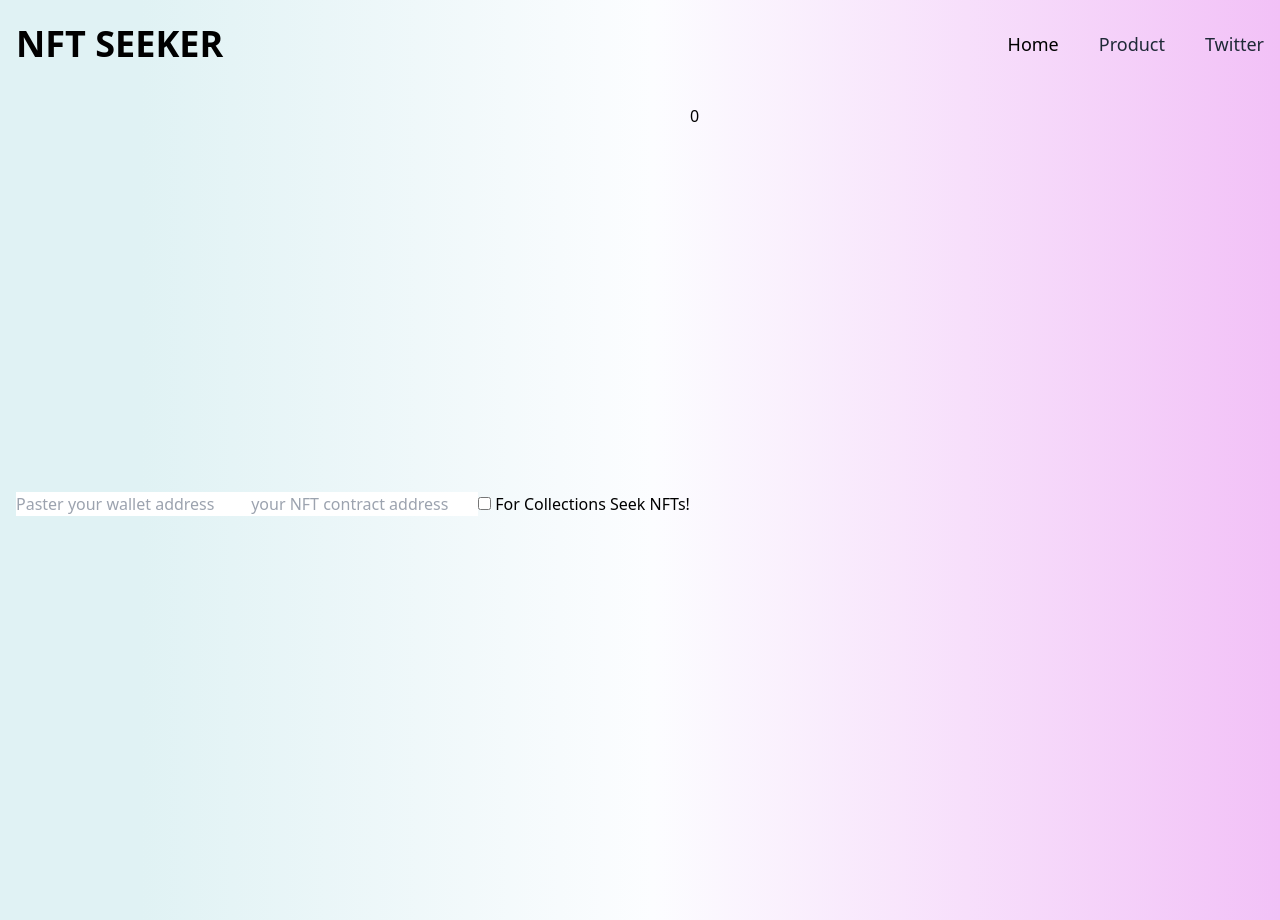
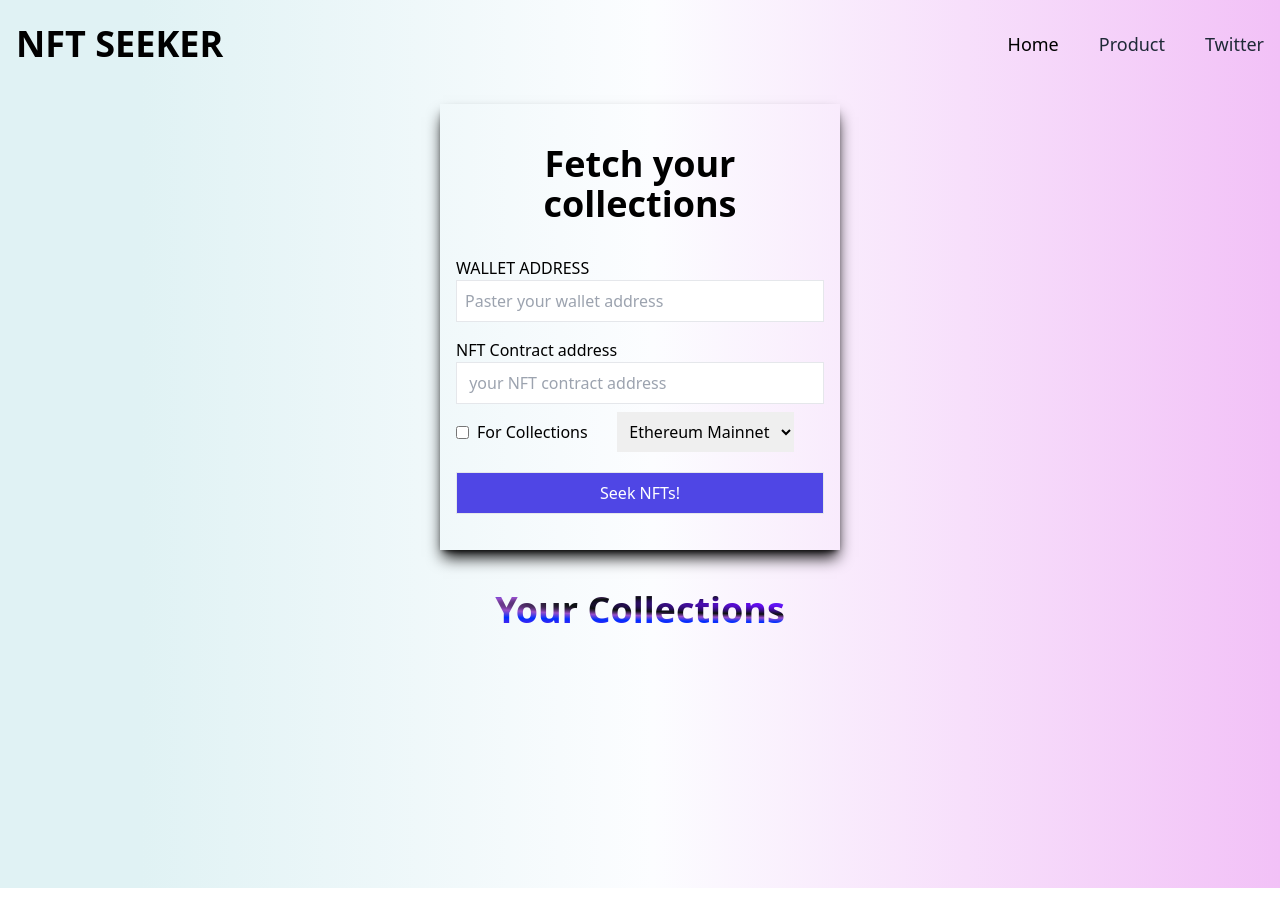
Before and after one commit to sandy2108/NFT-Seeker, a Next.js app: page /product in a window 1280 px wide. After the commit the page ends 888 px from the top, so only its background shows below. Built offline with nearby package versions, Linux system fonts and the light colour scheme.

Commit message:
Done everything except netwrok configuration

```diff
--- a/package.json
+++ b/package.json
@@ -18,5 +18,8 @@
     "react-dom": "18.2.0",
     "react-icons": "^4.10.1",
     "tailwindcss": "3.3.3"
+  },
+  "devDependencies": {
+    "@tailwindcss/aspect-ratio": "^0.4.2"
   }
 }
--- a/src/components/NftCard.jsx
+++ b/src/components/NftCard.jsx
@@ -1,15 +1,64 @@
+import { useState } from "react";
 
-import Image from "next/image"
+const NftCard = ({ nft }) => {
+  const [isImageLoaded, setImageLoaded] = useState(true);
+  const isGatewayValid = nft.media[0].gateway.startsWith("https://nft-cdn.alchemy.com/eth-mainnet/");
+  const placeholderImage = "https://via.placeholder.com/400";
 
-const NftCard = ({nft}) => {
+  const [isLoading, setLoading] = useState(true);
+
+  const handleImageError = () => {
+    setImageLoaded(false);
+  };
+
+  const handleImageLoad = () => {
+    setLoading(false);
+  };
+
+  function helperfunction(...classes) {
+    return classes.filter(Boolean).join(" ");
+  }
+
   return (
     <div>
-        <div>
-           <img src={nft.media[0].gateway}></img>
+      <div className="aspect-w-1 aspect-h-1 xl:aspect-w-7 xl:aspect-h-8 w-full overflow-hidden rounded-lg bg-gray-200">
+        <div className="hover:border cursor-pointer hover:scale-9 border-blue-600">
+          {isImageLoaded ? (
+            <img
+              src={isGatewayValid ? nft.media[0].gateway : placeholderImage}
+              alt="/"
+              layout="fill"
+              objectFit="cover"
+              className={helperfunction('group-hover:opacity-75 duration-700 ease-in-out', isLoading ? 'grayscale blur-xl scale-110' : 'grayscale-0 blur-0 scale-100')}
+              onError={handleImageError}
+              onLoad={handleImageLoad}
+            />
+          ) : (
+            <video
+              src={isGatewayValid ? nft.media[0].gateway : placeholderImage}
+              alt="/"
+              layout="fill"
+              autoPlay
+              loop
+              muted
+              className={helperfunction('group-hover:opacity-75 duration-700 ease-in-out', isLoading ? 'grayscale blur-xl scale-110' : 'grayscale-0 blur-0 scale-100')}
+              onError={handleImageError}
+              onLoad={handleImageLoad}
+            />
+          )}
         </div>
-        <p>{nft.title}</p>
+        <div className="flex flex-col bg-gray-700">
+          <div className="flex justify-between">
+            <p className="m-2 font-bold text-md text-white">{nft.title}</p>
+          </div>
+          <div className="flex justify-between">
+            <p className="text-md text-white m-2 font-bold">Symbol: <span className="text-red-200 font-md">{nft.contractMetadata.symbol}</span></p>
+            <p className="text-md text-white m-2 font-bold">Type: <span className="text-red-200 font-md">{nft.contractMetadata.tokenType}</span></p>
+          </div>
+        </div>
+      </div>
     </div>
-  )
-}
+  );
+};
 
-export default NftCard
+export default NftCard;
--- a/src/pages/product.js
+++ b/src/pages/product.js
@@ -1,95 +1,141 @@
-import NftCard from '@/components/NftCard';
-import React, { useState } from 'react'
-
+import NftCard from "@/components/NftCard";
+import React, { useState } from "react";
 
 const product = () => {
-
   //set usestate for holiding user address
   const [address, setAddress] = useState("");
 
   //This one for Specific NFTs collection contract address
-  const [collection , setCollection] = useState("");
+  const [collection, setCollection] = useState("");
 
-  const[NFTs,setNFTs] = useState([]);
+  const [NFTs, setNFTs] = useState([]);
 
-  const[fetchCollection, setFetchCollection] = useState(false);
+  const [fetchCollection, setFetchCollection] = useState(false);
 
   //Fetch NFTs from Alchmey
-  const fetchNFTs = async() => {
+  const fetchNFTs = async () => {
     let nfts;
     console.log("Fetching NFTs");
-    const baseURL = "https://eth-mainnet.alchemyapi.io/v2/DQTqb0VvexXjpFaO_WyGpPnsm13qCse6/getNFTs/"
+    const baseURL =
+      "https://eth-mainnet.alchemyapi.io/v2/DQTqb0VvexXjpFaO_WyGpPnsm13qCse6/getNFTs/";
 
-
-    if(!collection.length) {
-       var requestOptions= {
-        method: 'GET'
+    if (!collection.length) {
+      var requestOptions = {
+        method: "GET",
       };
       const fetchURL = `${baseURL}?owner=${address}`;
 
-       nfts=await fetch(fetchURL,requestOptions).then(data => data.json())
-    }else{
-       console.log("Fetching nfts from collection owned by address")
+      nfts = await fetch(fetchURL, requestOptions).then((data) => data.json());
+    } else {
+      console.log("Fetching nfts from collection owned by address");
       const fetchURL = `${baseURL}?owner=${address}&contractAddresses%5B%5D=${collection}`;
-       nfts= await fetch(fetchURL, requestOptions).then(data => data.json())
+      nfts = await fetch(fetchURL, requestOptions).then((data) => data.json());
     }
 
-    if(nfts){
-      console.log("NFTS:", nfts)
-      setNFTs(nfts.ownedNfts)
+    if (nfts) {
+      console.log("NFTS:", nfts);
+      setNFTs(nfts.ownedNfts);
+    }
+  };
+
+  const fetchNFTsForCollection = async () => {
+    if (collection.length) {
+      var requestOptions = {
+        method: "GET",
+      };
+      const baseURL =
+        "https://eth-mainnet.alchemyapi.io/v2/DQTqb0VvexXjpFaO_WyGpPnsm13qCse6/getNFTsForCollection/";
+      const fetchURL = `${baseURL}?contractAddress=${collection}&withMetadata=${"true"}`;
+      const nfts = await fetch(fetchURL, requestOptions).then((data) =>
+        data.json()
+      );
+
+      if (nfts) {
+        console.log("NFTs in Collections", nfts);
+        setNFTs(nfts.nfts);
       }
     }
-
-  const fetchNFTsForCollection = async () => {
-
-    if(collection.length) {
-       var requestOptions= {
-        method: 'GET'
   };
-       const baseURL = "https://eth-mainnet.alchemyapi.io/v2/DQTqb0VvexXjpFaO_WyGpPnsm13qCse6/getNFTsForCollection/";
-       const fetchURL = `${baseURL}?contractAddress=${collection}&withMetadata=${"true"}`;
-       const nfts = await fetch(fetchURL,requestOptions).then(data => data.json())
-
-       if(nfts){
-        console.log("NFTs in Collections", nfts)
-        setNFTs(nfts.nfts)
-      }
-    }
-  }
 
   return (
-    <div className='w-full navbarbg'>
-       <div className='flex max-w-[1340px] mx-auto p-4'>
-          <div className='flex min-h-screen flex-col items-center justify-center py-2'>
-             <div>
-                <input onChange={(e) => {setAddress(e.target.value)}} value={address} type="text" placeholder="Paster your wallet address"></input>
-                <input onChange={(e) => {setCollection(e.target.value)}} value={collection} type="text" placeholder=' your NFT contract address'></input>
-                <label><input onChange={(e)=>{setFetchCollection(e.target.checked)}} type={'checkbox'}/> For Collections </label>
-                <button onClick={()=> {
-                  if(fetchCollection){
-                    fetchNFTsForCollection()
-                  }else{
-                    fetchNFTs()
-                  }
-                }}> Seek NFTs!</button>
+    <div className="w-full min-h-screen navbarbg">
+      <div className="max-w-[1240px] mx-auto p-4">
+        <div className="w-full grid grid-cols-1 ">
+          <div className="flex flex-col justify-center">
+            <div className="max-w-[400px] w-full mx-auto p-4 shadow-lg shadow-black">
+              <h2 className="text-4xl font-bold text-center py-6 ">
+                Fetch your collections
+              </h2>
+              <div className="flex flex-col py-2 ">
+                <label>WALLET ADDRESS</label>
+                <input
+                  onChange={(e) => {
+                    setAddress(e.target.value);
+                  }}
+                  value={address}
+                  type="text"
+                  placeholder="Paster your wallet address"
+                  className="border p-2"
+                ></input>
+              </div>
+              <div className="flex flex-col py-2">
+                <label>NFT Contract address</label>
+                <input
+                  onChange={(e) => {
+                    setCollection(e.target.value);
+                  }}
+                  value={collection}
+                  type="text"
+                  placeholder=" your NFT contract address"
+                  className="border p-2"
+                ></input>
               </div>
 
+              <div className="flex  justify-between ">
+                <label className="flex items-center ">
+                  <input
+                    onChange={(e) => {
+                      setFetchCollection(e.target.checked);
+                    }}
+                    type={"checkbox"}
+                    className="mr-2"
+                  />{" "}
+                  For Collections{" "}
+                </label>
+                <select className="p-2 mx-auto flex">
+                  <option>Ethereum Mainnet</option>
+                  <option>Polygon Mainenet</option>
+                  <option>Arbitrium</option>
+                  <option>Optimism</option>
+                </select>
               </div>
-
-          <div>
-            {
-              NFTs.length && NFTs.map(nft => {
-                return(
-                  <NftCard nft={nft}></NftCard>
-                )
-
-              })
+              <button
+                onClick={() => {
+                  if (fetchCollection) {
+                    fetchNFTsForCollection();
+                  } else {
+                    fetchNFTs();
                   }
+                }}
+                className="border w-full my-5 py-2 bg-indigo-600 hover:bg-indigo-500 text-white"
+              >
+                {" "}
+                Seek NFTs!
+              </button>
+            </div>
+          </div>
+        </div>
+        <div className="my-10">
+           <h1 className="text-2xl md:text-4xl font-bold text-gradient flex items-center justify-center">Your Collections</h1>
+           <div className="grid grid-cols-1 md:grid-cols-2 lg:grid-cols-3 gap-5 my-10 ">
+          {NFTs.length > 0 &&
+            NFTs.map((nft, index) => <NftCard key={index} nft={nft} />)}
+        </div>
         </div>
 
       </div>
     </div>
-  )
-}
+  );
+};
 
-export default product
+export default product;
--- a/src/styles/globals.css
+++ b/src/styles/globals.css
@@ -15,6 +15,8 @@
 
 * {
   scroll-behavior: smooth;
+  margin:0;
+  box-sizing: border-box;
 }
 
 .text-gradient {
```
Lines whose indentation alone changed are shown as unchanged.
